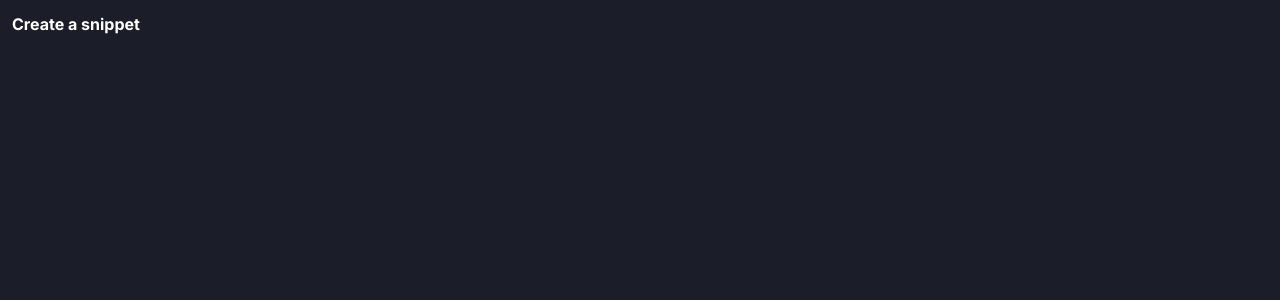
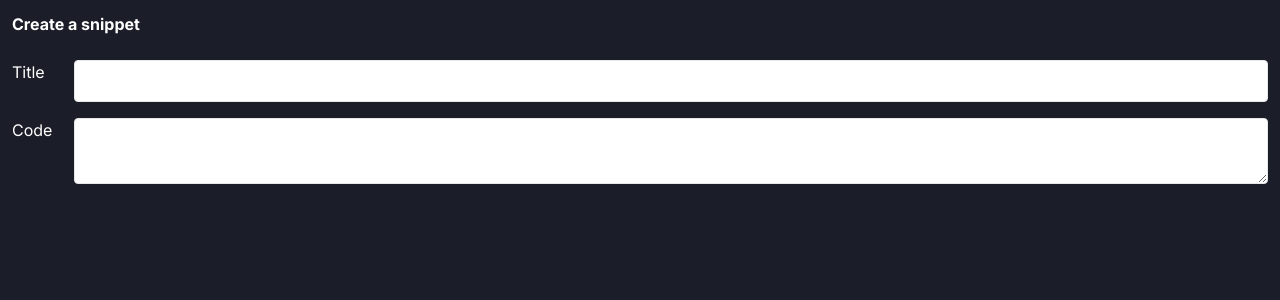
Before and after one commit to SmackSmash/grider-snippets, a Next.js app: page /snippets/new in a window 1280 px wide. Shown: the top 300 px of the page. Built offline with nearby package versions, Linux system fonts and the light colour scheme.

Commit message:
Coded up form

```diff
--- a/src/app/snippets/new/page.tsx
+++ b/src/app/snippets/new/page.tsx
@@ -2,6 +2,20 @@ export default function SnippetCreatePage() {
   return (
     <form>
       <h3 className='m-3 font-bold'>Create a snippet</h3>
+      <div className='flex flex-col gap-4 p-3'>
+        <div className='flex gap-4'>
+          <label className='w-12' htmlFor='title'>
+            Title
+          </label>
+          <input className='w-full rounded border p-2' type='text' name='title' />
+        </div>
+        <div className='flex gap-4'>
+          <label className='w-12' htmlFor='code'>
+            Code
+          </label>
+          <textarea className='w-full rounded border p-2' name='code' />
+        </div>
+      </div>
     </form>
   );
 }
```
